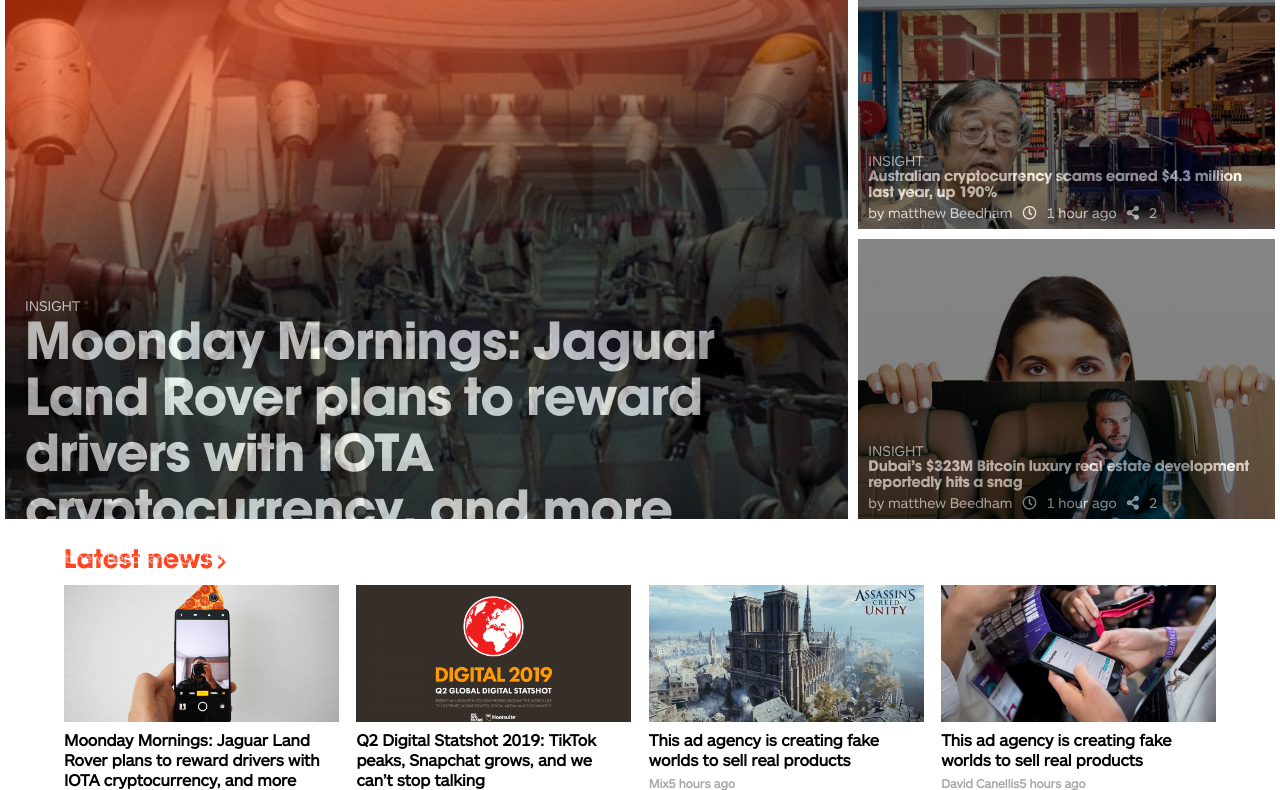
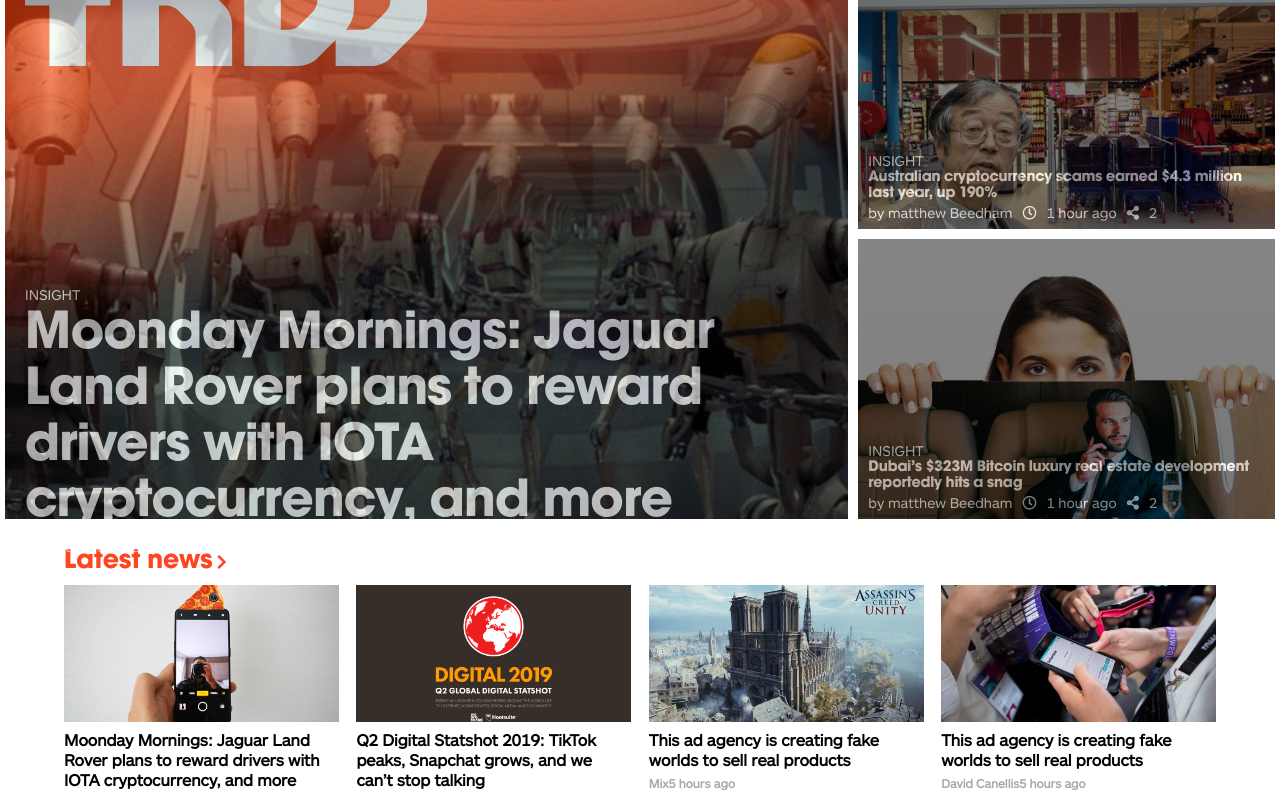
Before and after one commit to igakigongo/The-Next-Web, a plain HTML site: page index.html in a window 1280 px wide. Shown: the part 191-981 px from the top of the page. Drawn offline with Linux system fonts and the light colour scheme.

Commit message:
added the logo & day-date divs to the cover-section

```diff
--- a/assets/css/cover-articles.css
+++ b/assets/css/cover-articles.css
@@ -82,7 +82,7 @@
 
 .overlay .cover-header {
  position: relative;
- top: 330px;
+ top: 220px;
 }
 
 .cover-header h2 {
@@ -153,3 +153,16 @@
 .cover-byline li {
  margin-right: 10px;
 }
+.Logo-day-date{
+	display: flex;
+	flex-direction: row;
+	justify-content: space-between;
+}
+.img-holder {
+	width: 50%;
+}
+.Logo-day-date p{
+	width: 45%;
+	display: flex;
+	justify-content: flex-end;
+}
--- a/index.html
+++ b/index.html
@@ -53,7 +53,12 @@
   <div class="container">
    <div class="hero1">
     <div class="overlay">
-     <div></div>
+     <div class="Logo-day-date">
+      <div class="img-holder">
+          <img src="./assets/tnw.svg">
+      </div>
+        <p>Monday — April 29, 2019 WORLD</p>
+     </div>
      <div class="cover-header">
       <h5>insight</h5>
       <h2><a href="#">Moonday Mornings: Jaguar Land Rover plans to reward drivers with IOTA cryptocurrency, and more</a>
```
